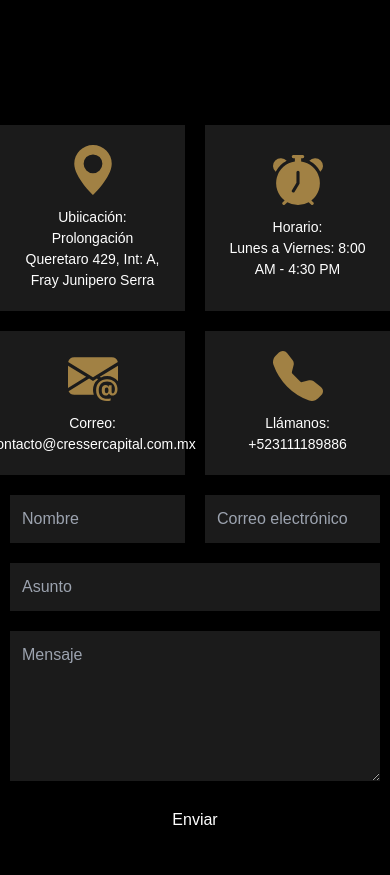
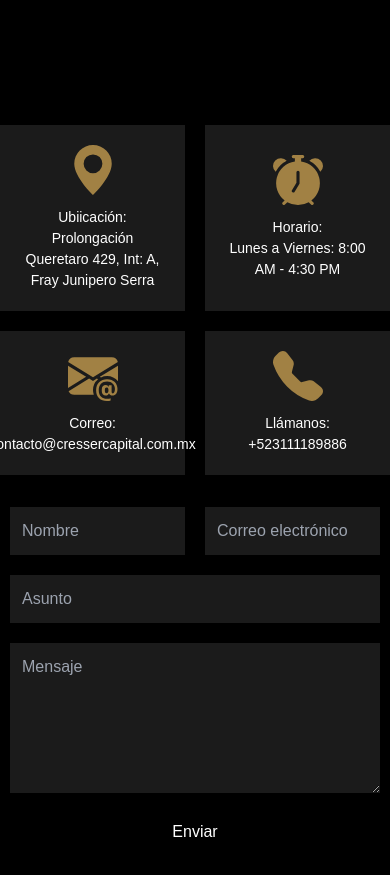
Before and after one commit to AngelLuna17-code/CRESSER-CAPITAL, a React (Create React App) app: page / in a window 390 px wide. Shown: the part 2040-2915 px from the top of the page. Built offline with nearby package versions, Linux system fonts and the light colour scheme.

Commit message:
editado form

```diff
--- a/src/components/Form.jsx
+++ b/src/components/Form.jsx
@@ -26,7 +26,7 @@
         <section>
             <div className='w-full py-[100px]'>
                 <div className='container mx-auto'>
-                    <div className='grid grid-cols-1 lg:grid-cols-2 gap-5'>
+                    <div className='grid grid-cols-1 lg:grid-cols-2 gap-8 lg:gap-5'>
                         {/* Cards */}
                         <div >
                             <div className='grid grid-cols-2 gap-5'>
```
